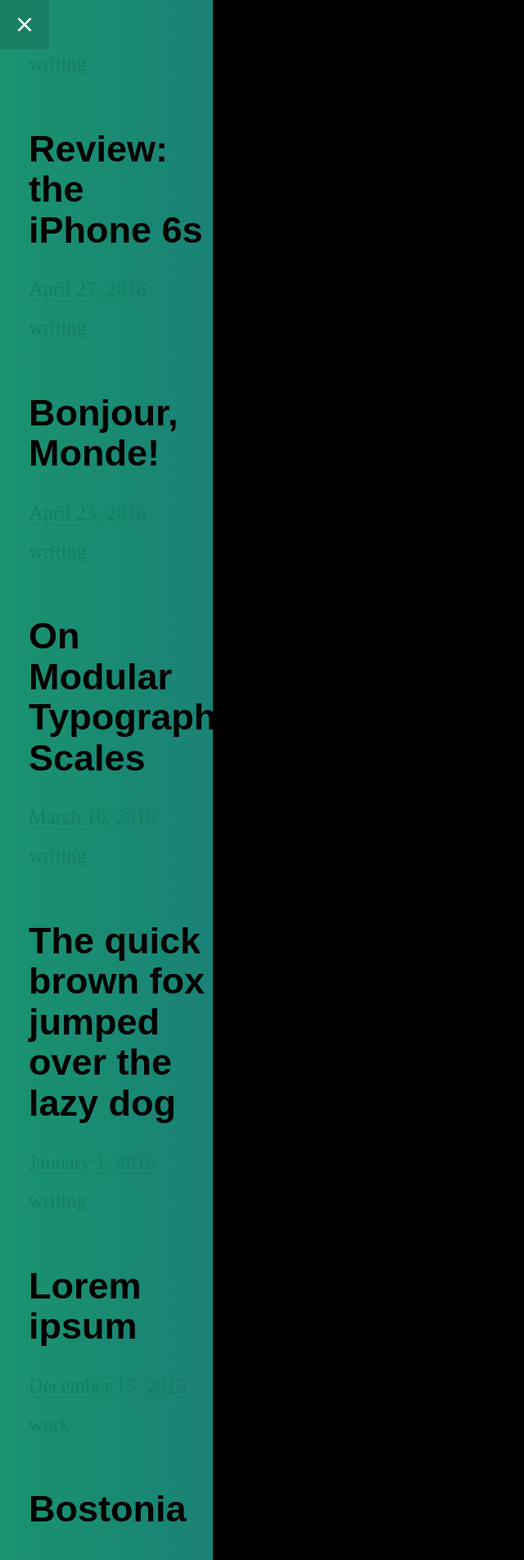
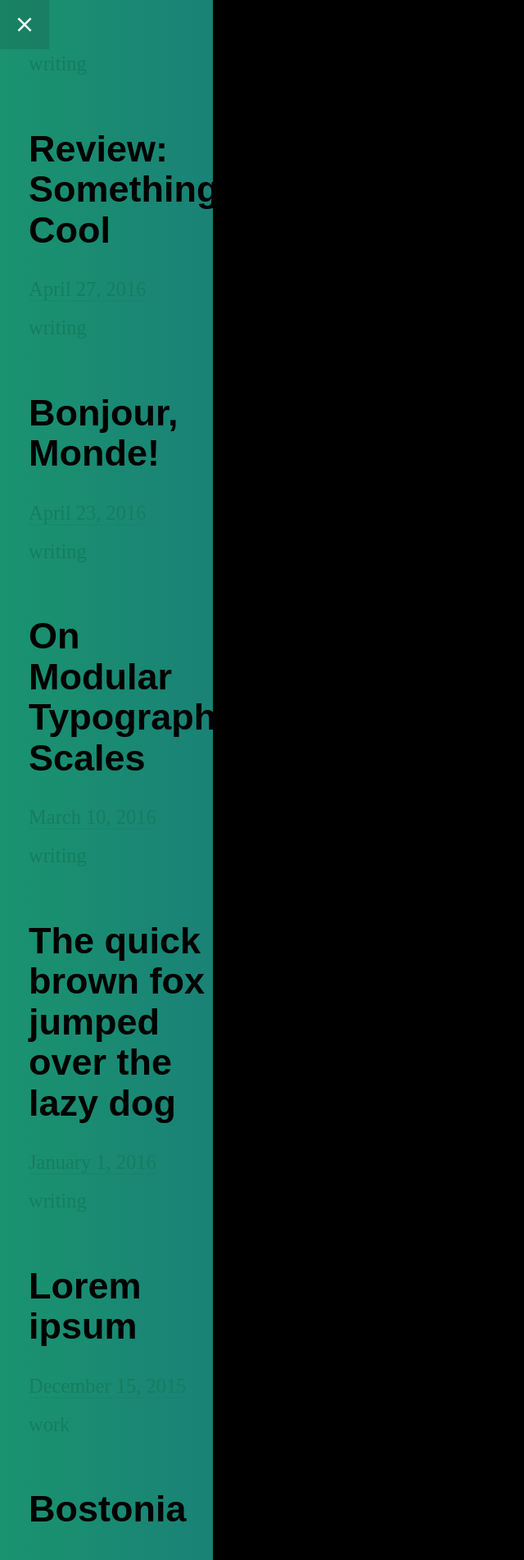
Before and after one commit to whbassignani/whbassignani.github.io, a Jekyll site: the page built from index.html, in a window 1280 px wide. Shown: the top 1903 px of the page at 82% size, without its empty margins (0-640 px from the left). Built offline with Jekyll 4.4.1, drawn with Linux system fonts in a browser that asks for light colours; some web fonts are replaced.

Commit message:
Updating a placeholder post title

```diff
--- a/_posts/writing/2016-04-27-test.md
+++ b/_posts/writing/2016-04-27-test.md
@@ -1,5 +1,5 @@
 ---
-title: "Review: the iPhone 6s"
+title: "Review: Something Cool"
 category: writing
 excerpt: This is the excerpt for this post
 
```
